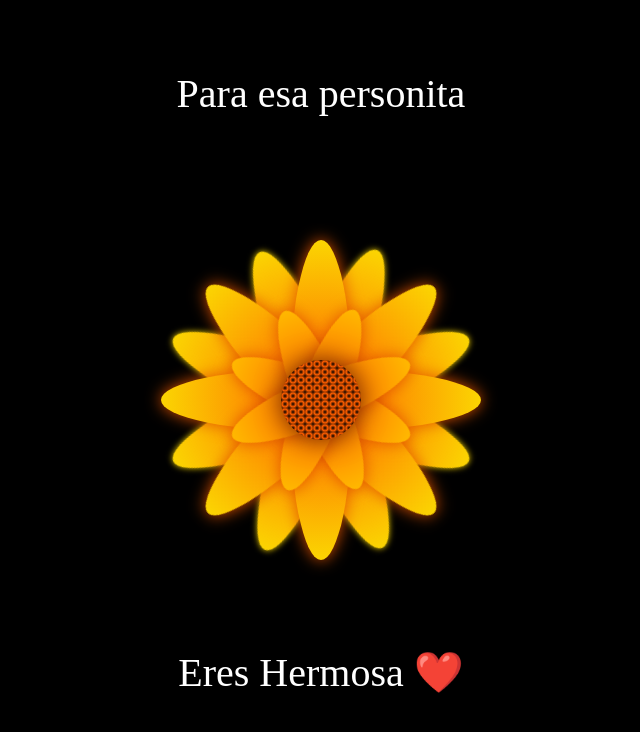
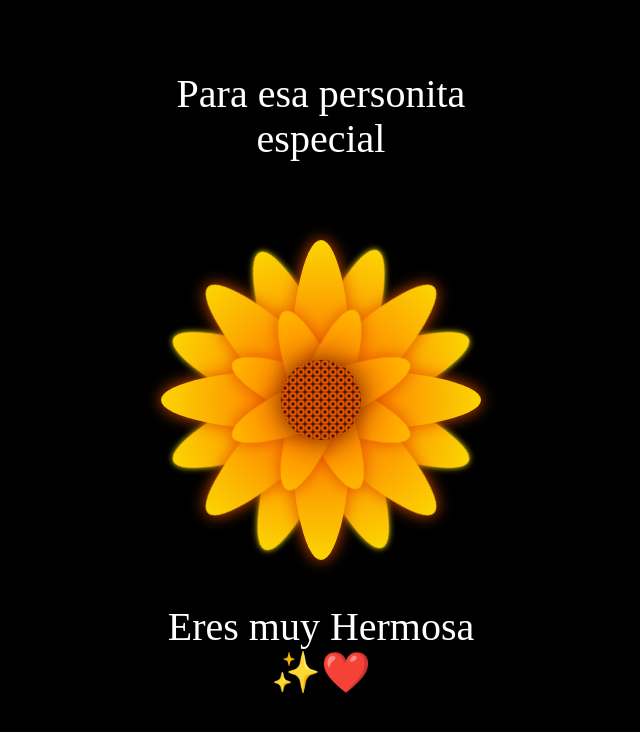
Before and after one commit to C-503/amiga, a plain HTML site: page docs/index.html in a window 1280 px wide. Shown: the whole page, without its empty margins (319-959 px from the left). Drawn offline with Linux system fonts and the light colour scheme.

Commit message:
Actualizar index.html

```diff
--- a/docs/index.html
+++ b/docs/index.html
@@ -11,7 +11,7 @@
 <body>
 
 <div class="flower">
-    <div class="text-above">Para esa personita</div>
+    <div class="text-above">Para esa personita especial</div>
     <div class="mid">
     </div>
     <div class="Petal1 p1">
@@ -39,7 +39,7 @@
     <div class="Petal3 p4">
     </div>
 
-    <div class="text-below">Eres Hermosa ❤️</div>
+    <div class="text-below">Eres muy Hermosa ✨❤️</div>
   </div>
 </body>
 </html>
```
